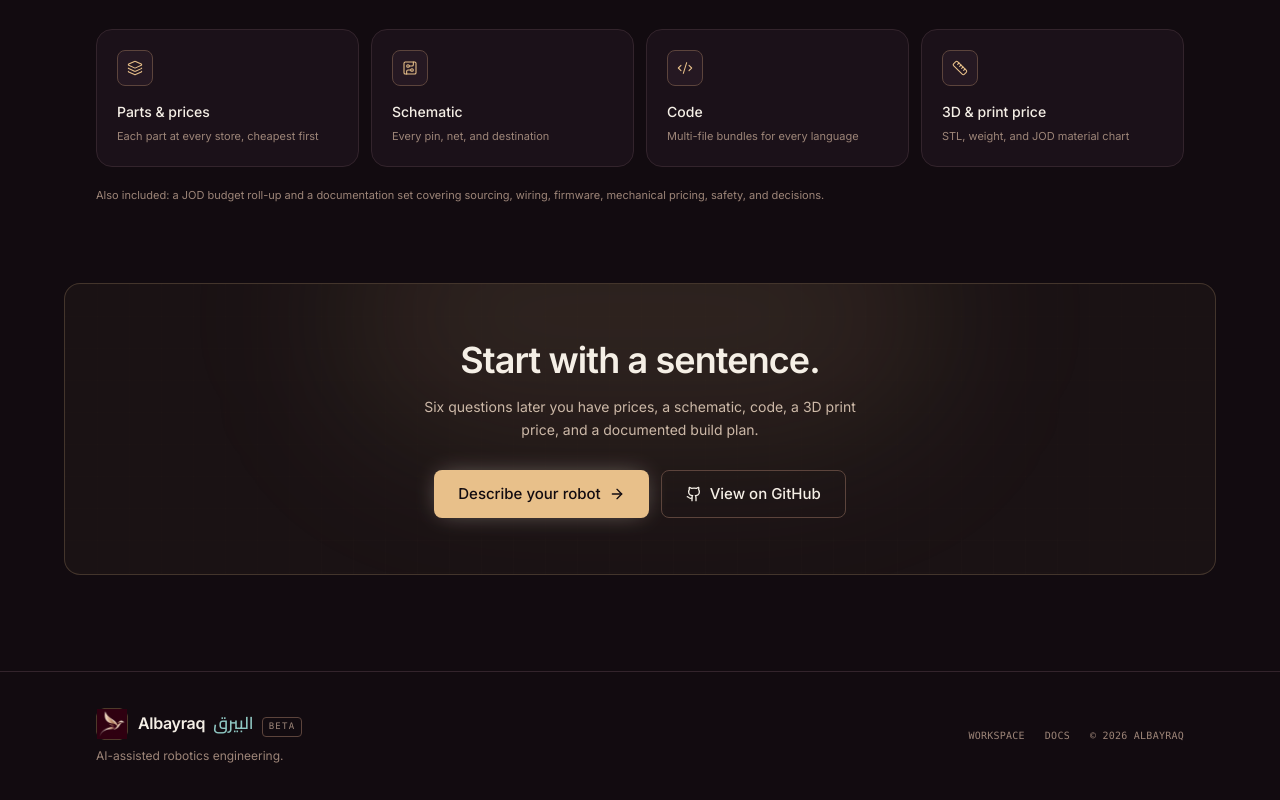
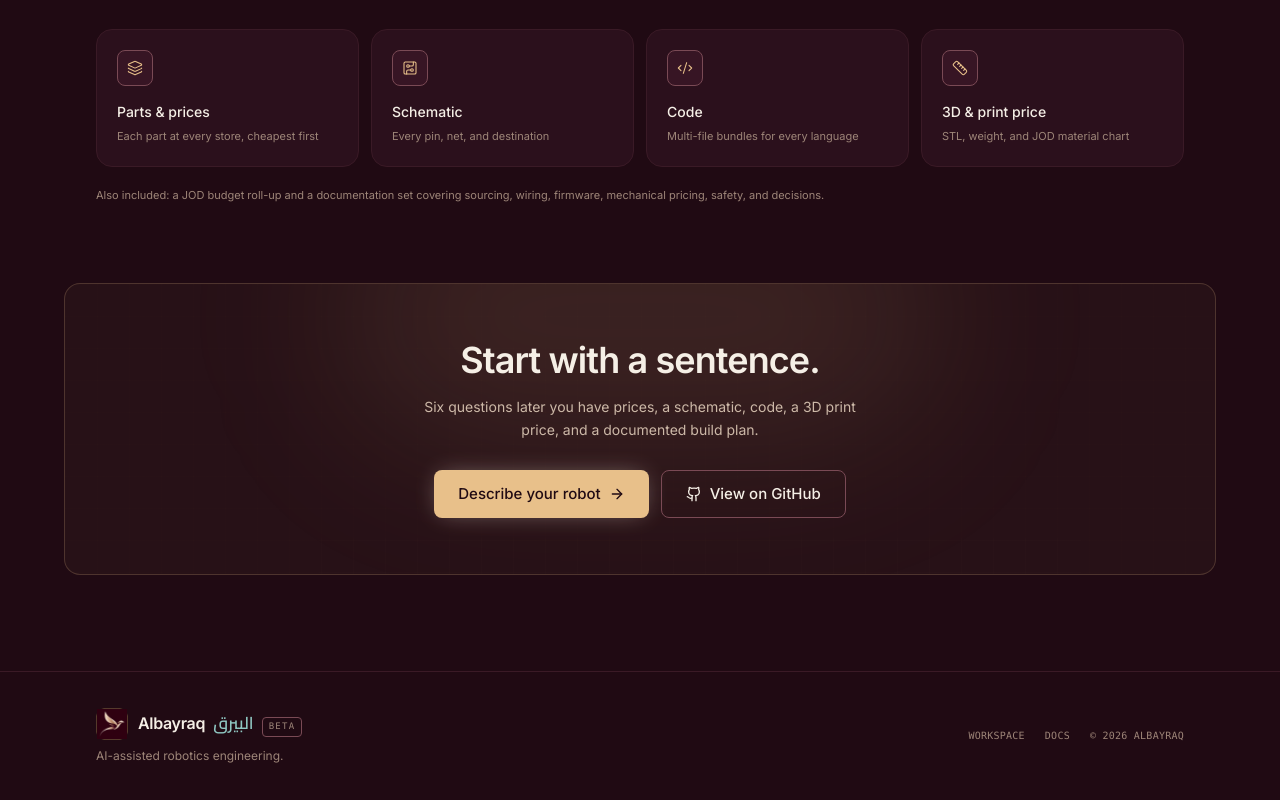
Before and after one commit to Abooubaker/blueprints-baker, a Next.js app in the folder apps/web/: page / in a window 1280 px wide. Shown: the part 1369-2169 px from the top of the page. Built offline with nearby package versions, Linux system fonts and the light colour scheme; no server answers.

Commit message:
fix(web): restore burgundy palette with refined brightness

```diff
--- a/apps/web/src/app/globals.css
+++ b/apps/web/src/app/globals.css
@@ -1,19 +1,19 @@
 @import "tailwindcss";
 
 @theme {
-  /* Refined dark palette: warm ink on deep wine, champagne accent, soft teal secondary. */
-  --color-canvas: #120b10;
-  --color-surface: #1b1119;
-  --color-elevated: #251822;
-  --color-raised: #30202c;
-  --color-line: #5c443c;
-  --color-line-soft: #33242c;
+  /* Refined dark palette: warm ink on burgundy, champagne accent, soft teal secondary. */
+  --color-canvas: #200a13;
+  --color-surface: #2b101c;
+  --color-elevated: #371524;
+  --color-raised: #451c2e;
+  --color-line: #7a4a55;
+  --color-line-soft: #3a1a26;
   --color-ink: #f5efe6;
   --color-muted: #cdb9a8;
   --color-faint: #9d8578;
   --color-signal: #e8c08a;
   --color-signal-dim: #cba06a;
-  --color-signal-ink: #120b10;
+  --color-signal-ink: #200a13;
   --color-aqua: #8fc7c2;
   --color-warn: #e8b96a;
   --color-danger: #f09a9a;
@@ -59,7 +59,7 @@
     background: var(--color-canvas);
   }
   ::-webkit-scrollbar-thumb {
-    background: #5c443c;
+    background: #7a4a55;
     border: 2px solid var(--color-canvas);
     border-radius: 999px;
   }
--- a/apps/web/src/app/layout.tsx
+++ b/apps/web/src/app/layout.tsx
@@ -21,7 +21,7 @@ export const metadata: Metadata = {
 };
 
 export const viewport: Viewport = {
-  themeColor: "#120B10",
+  themeColor: "#200A13",
   colorScheme: "dark",
 };
 
```
